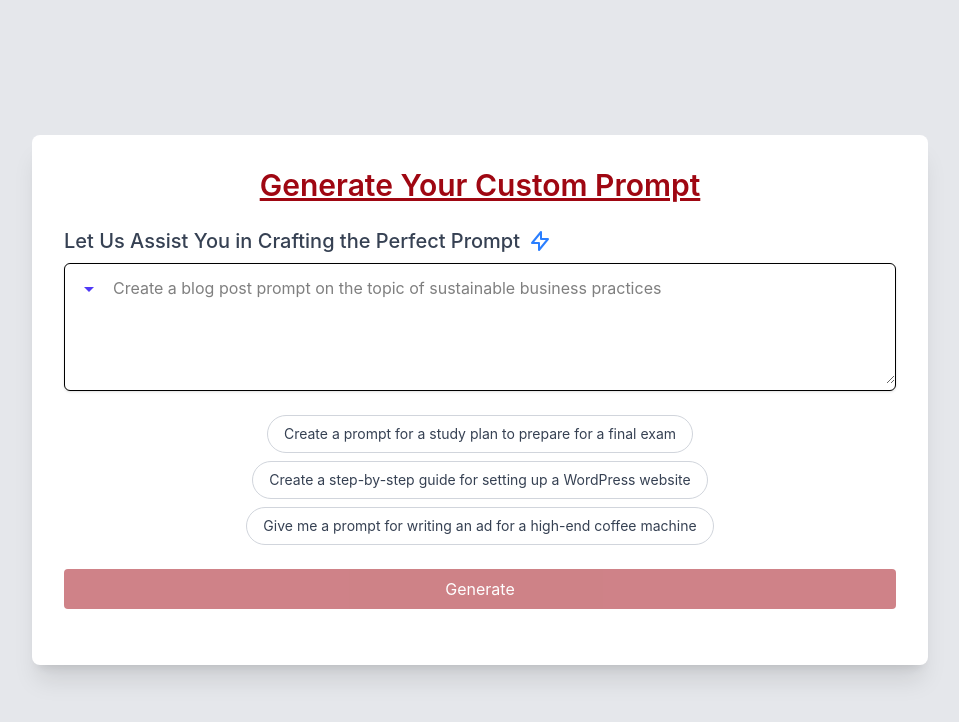
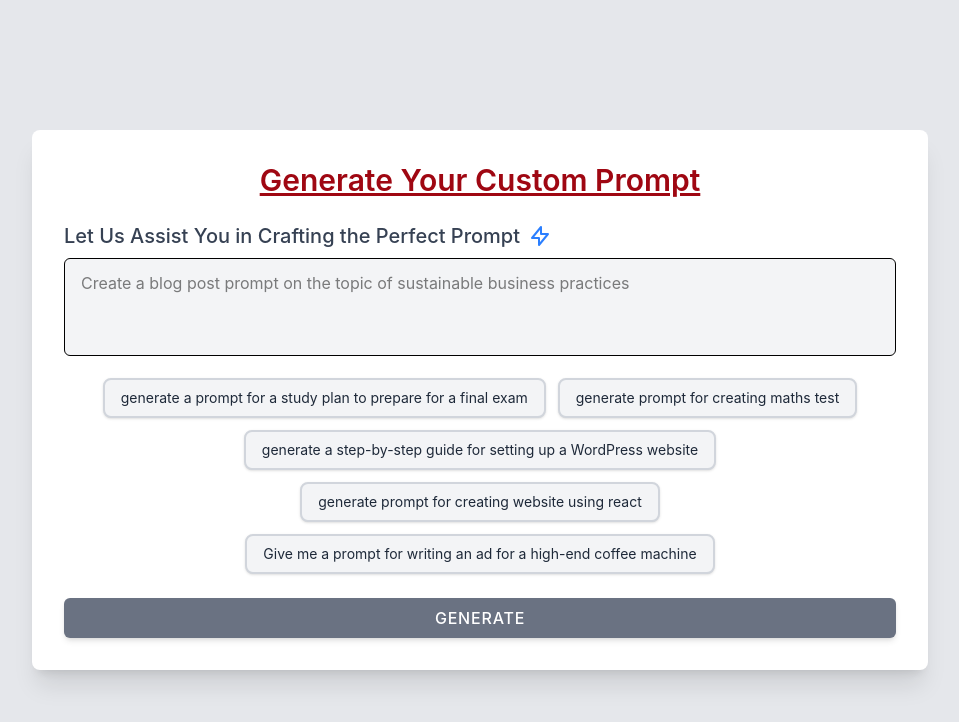
Before and after one commit to ViaSocket-Git/Prompt_Engineer, a React (Create React App) app: page / in a window 1280 px wide. Shown: the top 722 px of the page, without its empty margins (160-1119 px from the left). Built offline with nearby package versions, Linux system fonts and the light colour scheme.

Commit message:
changed ui a little

```diff
--- a/src/Components/intialChatbot.js
+++ b/src/Components/intialChatbot.js
@@ -205,8 +205,10 @@ function PromptGenerator() {
   };
 
   const examplePrompts = [
-    "Create a prompt for a study plan to prepare for a final exam",
-    "Create a step-by-step guide for setting up a WordPress website",
+    "generate a prompt for a study plan to prepare for a final exam",
+    "generate prompt for creating maths test",
+    "generate a step-by-step guide for setting up a WordPress website",
+    "generate prompt for creating website using react ",
     "Give me a prompt for writing an ad for a high-end coffee machine",
   ];
 
@@ -217,7 +219,7 @@ function PromptGenerator() {
           <span className="text-red-800 underline">Generate Your Custom Prompt</span>
         </h1>
 
-        <div className="mb-6">
+        <div className="mb-4">
           <div className="flex items-center mb-2">
             <h2 className="text-xl font-medium text-gray-700">Let Us Assist You in Crafting the Perfect Prompt</h2>
             <svg className="ml-2 w-6 h-6 text-blue-500" fill="none" stroke="currentColor" viewBox="0 0 24 24" xmlns="http://www.w3.org/2000/svg">
@@ -225,41 +227,57 @@ function PromptGenerator() {
             </svg>
           </div>
 
-          <div className="relative border rounded-md bg-white shadow-sm">
-            <div className="absolute left-3 top-3 text-indigo-600">
-              <svg className="w-6 h-6" viewBox="0 0 24 24" fill="none" xmlns="http://www.w3.org/2000/svg">
-                <path d="M12 16L7 11H17L12 16Z" fill="currentColor" />
-              </svg>
-            </div>
+
+
             <textarea
             value={input}
+
             onChange={(e) => setInput(e.target.value)}
             placeholder="Create a blog post prompt on the topic of sustainable business practices"
-              className="w-full pl-12 pr-4 py-3 focus:outline-none focus:ring-2 focus:ring-blue-500 rounded-md transition-all"
-              rows="4"
+            className="w-full px-4 py-3 bg-gray-100 border  rounded-md
+
+            focus:outline-none focus:border-gray-500
+
+            transition-colors duration-300
+            resize-none"
+            rows="3"
             />
-          </div>
+
         </div>
 
-        <div className="flex flex-wrap gap-2 mb-6 justify-center">
+        <div className="flex flex-wrap gap-3 mb-6 justify-center">
   {examplePrompts.map((prompt, index) => (
     <button
       key={index}
       onClick={() => setInput(prompt)}
-              className="px-4 py-2 bg-white border border-gray-300 rounded-full text-sm text-gray-700 hover:bg-gray-50 transition duration-200"
+      className="px-4 py-2 bg-gray-100 border-2 border-gray-300 rounded-lg text-sm text-gray-800
+      hover:bg-gray-200 hover:border-gray-400
+      active:bg-gray-300 active:border-gray-500
+      focus:outline-none focus:ring-2 focus:ring-gray-400 focus:ring-opacity-50
+      shadow-sm transform hover:scale-105 active:scale-95
+      transition-all duration-300 ease-in-out
+      cursor-pointer"
     >
       {prompt}
     </button>
   ))}
 </div>
 
+
+
 <button
   onClick={generatePrompt}
   disabled={isLoading || input.trim() === ''}
-          className="bg-red-800 text-white px-6 py-2 rounded hover:bg-red-900 disabled:opacity-50 mb-6 w-full transition duration-200"
+  className="bg-gray-700 text-white px-6 py-2 rounded-md shadow-md
+  hover:bg-gray-800 active:bg-gray-900
+  disabled:bg-gray-500 disabled:cursor-not-allowed
+  w-full transition-all duration-300 ease-in-out
+  font-medium tracking-wider uppercase
+  focus:outline-none focus:ring-2 focus:ring-gray-500 focus:ring-opacity-50"
 >
   {isLoading ? 'Generating...' : 'Generate'}
 </button>
+
 
         {generatedContent && (
           <div className="bg-white border rounded-md p-6 mb-6 shadow-lg">
@@ -284,7 +302,11 @@ function PromptGenerator() {
         {showContinue && (
           <button
           onClick={handleContinue}
-            className="bg-red-800 text-white px-6 py-2 rounded hover:bg-red-900 w-full transition duration-200"
+          className="bg-gray-700 text-white px-6 py-2 rounded-md shadow-md
+          hover:bg-gray-800 active:bg-gray-900
+          w-full transition-all duration-300 ease-in-out
+          font-medium tracking-wider uppercase
+          focus:outline-none focus:ring-2 focus:ring-gray-500 focus:ring-opacity-50"
         >
           Not Satisfied? Chat for a Better Prompt
         </button>
```
Lines whose indentation alone changed are shown as unchanged.
